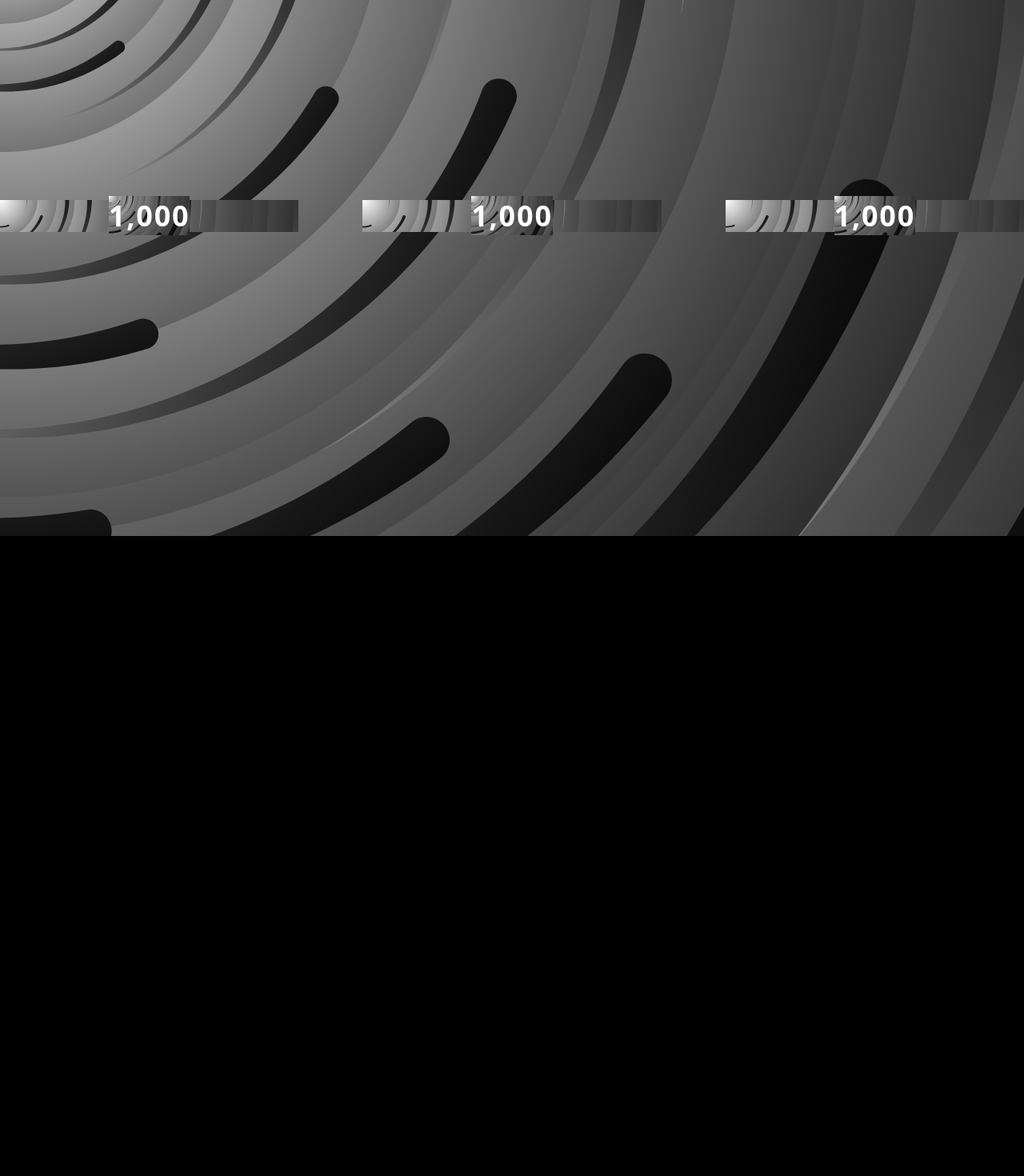
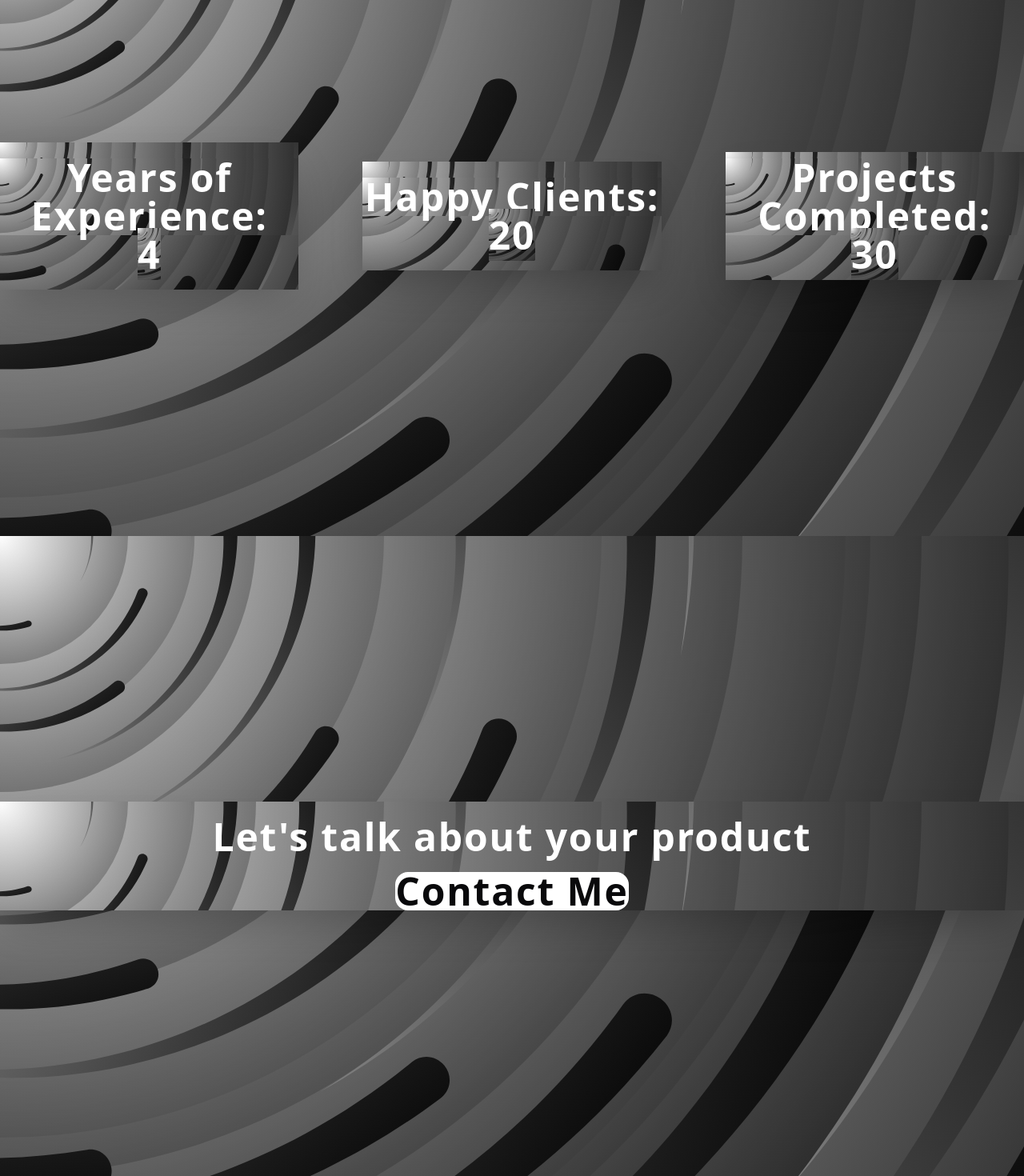
Before and after one commit to joeyshiundu/port, a React (Create React App) app in the folder porto/: page / in a window 1280 px wide. Shown: the part 1050-2520 px from the top of the page at 80% size. Before the commit the page ends 1720 px from the top, so only its background shows below. Built offline with nearby package versions, Linux system fonts and the light colour scheme.

Commit message:
Add Contacts component and update time.js

```diff
--- a/porto/src/App.js
+++ b/porto/src/App.js
@@ -2,6 +2,8 @@ import React from 'react';
 import Intro from './intro';
 import Slideshow from './slideshow';
 import Time from './time';
+import Contacts from './contacts';
+
 
 
 
@@ -23,6 +25,7 @@ function App() {
         < Intro />
         <Slideshow />
         <Time/>
+        <Contacts/>
       </div>
 
     </div>
--- /dev/null
+++ b/porto/src/contacts.js
@@ -0,0 +1,25 @@
+import React from "react";
+import './App.css';
+import 'devicon/devicon.min.css';
+import 'animate.css';
+
+const Contacts = () => {
+  const handleContactClick = () => {
+    window.location.href = "mailto:shiundujoey@gmail.com";
+  };
+
+  return (
+    <div className="flex justify-center items-center h-screen">
+      <div className="container text-5xl font-bold text-white-500 shadow-2xl">
+        <p className="py-5">
+          Let's talk about your product
+        </p>
+        <button onClick={handleContactClick} className=" rounded-2xl text-zinc-950 mx-auto max-w-30 bg-white hover:animate-bounce" >
+          Contact Me
+        </button>
+      </div>
+    </div>
+  );
+}
+
+export default Contacts;
--- a/porto/src/time.js
+++ b/porto/src/time.js
@@ -5,14 +5,23 @@ import './App.css';
 const Time = () => {
   return (
     <div className="flex items-center justify-center h-screen space-x-20">
-      <div className="container text-4xl font-bold text-white-500 animate__animated animate__fadeIn">
-        <CountUp end={1000} duration={5} />
+      <div className="container text-5xl font-bold text-white-500 animate__animated animate__fadeIn shadow-2xl py-5">
+        <p>
+          Years of Experience:
+        </p>
+        <CountUp end={4} duration={2} />
       </div>
-      <div className="container text-4xl font-bold text-white-500 animate__animated animate__fadeIn">
-        <CountUp end={1000} duration={5} />
+      <div className="container text-5xl font-bold text-white-500 animate__animated animate__fadeIn shadow-2xl py-5">
+        <p>
+          Happy Clients:
+        </p>
+        <CountUp end={20} duration={2} />
       </div>
-      <div className="container text-4xl font-bold text-white-500 animate__animated animate__fadeIn">
-        <CountUp end={1000} duration={5} />
+      <div className="container text-5xl font-bold text-white-500 animate__animated animate__fadeIn shadow-2xl py-2 " >
+        <p>
+          Projects Completed:
+        </p>
+        <CountUp end={30} duration={2} />
       </div>
     </div>
       );
```
